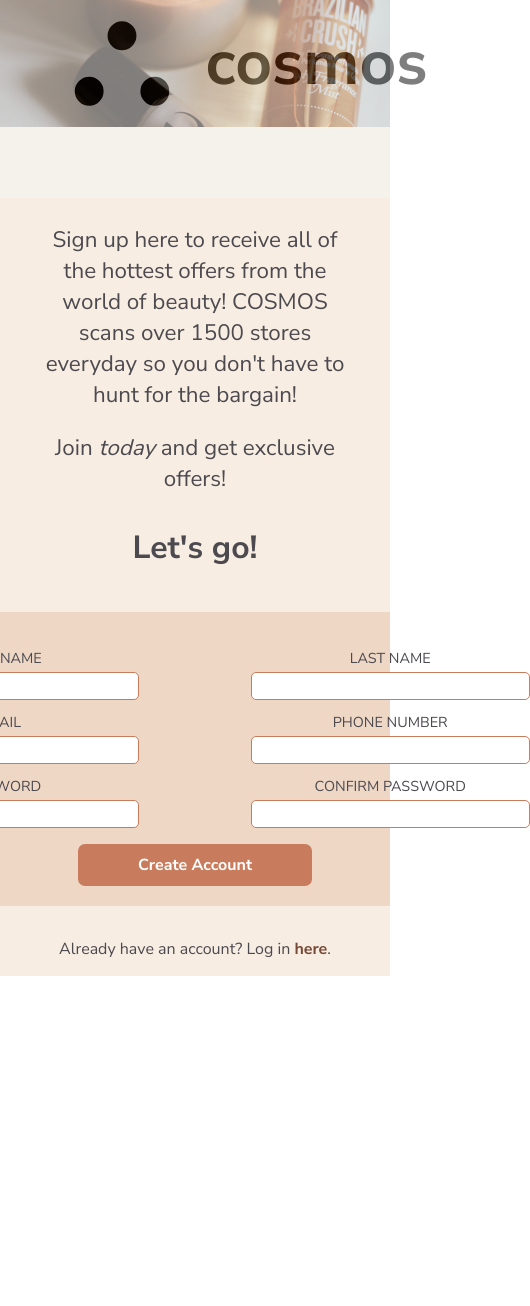
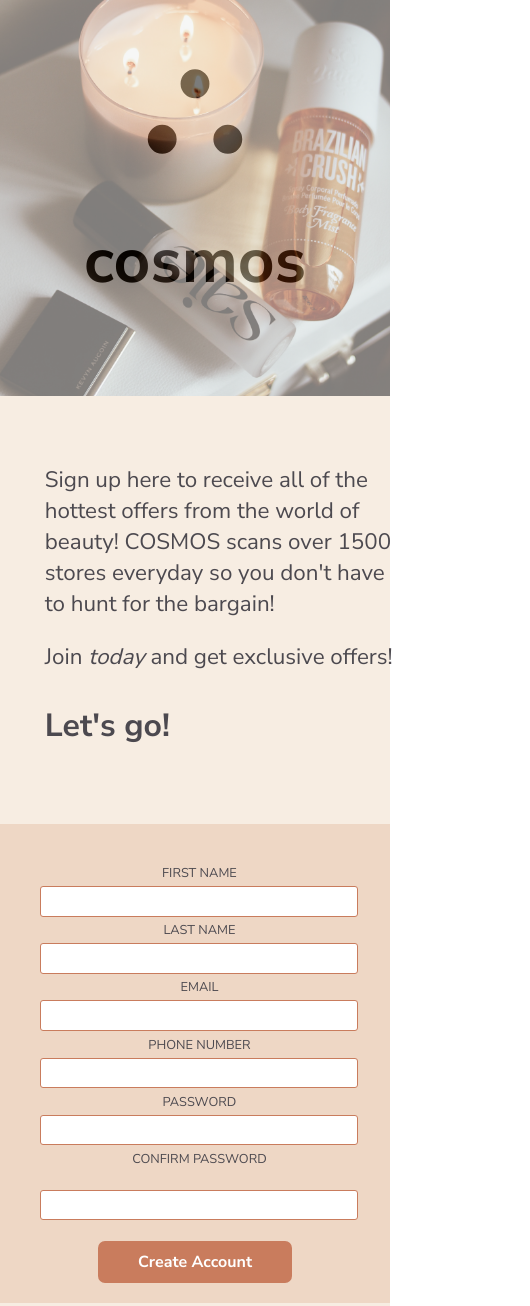
Before and after one commit to kmitova/sign-up-form, a plain HTML site: page index.html in a window 390 px wide. Shown: the top 1306 px of the page, 530 px wide, since content can reach past the window. Before the commit the page ends 976 px from the top, so only its background shows below. Drawn offline with Linux system fonts and the light colour scheme.

Commit message:
Update style.css

```diff
--- a/style.css
+++ b/style.css
@@ -11,6 +11,7 @@
   padding: 0;
   margin: 0;
   box-sizing: border-box;
+
 }
 
 main {
@@ -75,7 +76,8 @@
   font-size: 1.4rem;
   padding: 2em;
   padding-bottom: .5em;
-  color: var(--font-color)
+  color: var(--font-color);
+  margin-right: 1em;
 }
 
 form {
@@ -102,7 +104,7 @@
 input {
   background-color: white;
   border: 1px solid #c97c5d;
-  border-radius: 5px;
+  border-radius: 3px;
   height: 2em;
   width: 80%;
   margin-top: .3em;
@@ -136,8 +138,9 @@
 
 .log-in {
   margin: 1em;
-  display: flex;
-  justify-content: center;
+  /* display: flex; */
+  /* justify-content: center; */
+  text-align: center;
   color: var(--font-color);
 }
 
@@ -159,67 +162,55 @@
   gap: 100px;
 }
 
-@media only screen and (max-width: 600px) {
+/* TABLET */
+
+@media only screen and (max-width: 900px) {
+  /* body {
+    overflow-x: auto;
+  } */
+  input {
+    /* display: unset; */
+    /* border: 2px solid red; */
+    width: 30vw;
+  }
+  .row {
+    display: unset;
+    margin: auto;
+  }
+  .description {
+    padding: 2em;
+  }
+  button {
+    margin-left: 2em;
+  }
+}
+
+/* PHONE */
+@media only screen and (max-width: 660px) {
   main {
-    flex-flow: column;
-    height: auto;
+    display: unset;
+  }
+  .image-content {
+    width: 100%;
+  }
+  .form-content {
+    width: 100%;
+  }
+  form {
+    display: block;
     text-align: center;
   }
-  .image-content {
-    width: 100vw;
-    height: 15vh;
-    display: flex;
-    background-size: 100vw;
+  button {
+    margin: auto;
+  }
+  input {
+    width: 80vw;
+  }
+  label {
+    font-size: .8rem;
+  }
+  .log-in {
+    display: inline;
   }
 
-  .logo {
-    width: 100vw;
-    gap: 10px;
-  }
-
-  .form-content {
-    width: auto;
-    height: auto;
-  }
-
-  .description {
-    width: auto;
-    margin-top: 30px;
-  }
-
-  .left-side {
-    padding: 10px 20px;
-  }
-
-  form {
-    flex-flow: column nowrap;
-    align-items: center;
-  }
-  .input {
-    text-align: left;
-    width: auto;
-    font-size: 0.9em;
-    justify-content: center;
-    align-items: center;
-  }
-
-  input {
-    font-size: 0.9rem;
-    height: 1.5rem;
-    width: 70vw;
-  }
-
-  .button,
-  .log-in {
-    display: flex;
-    justify-content: center;
-    margin-bottom: 0px;
-  }
-
-  button {
-    margin-bottom: 0px;
-    width: 60vw;
-    padding: 10px 5px;
-
-  }
 }
```
